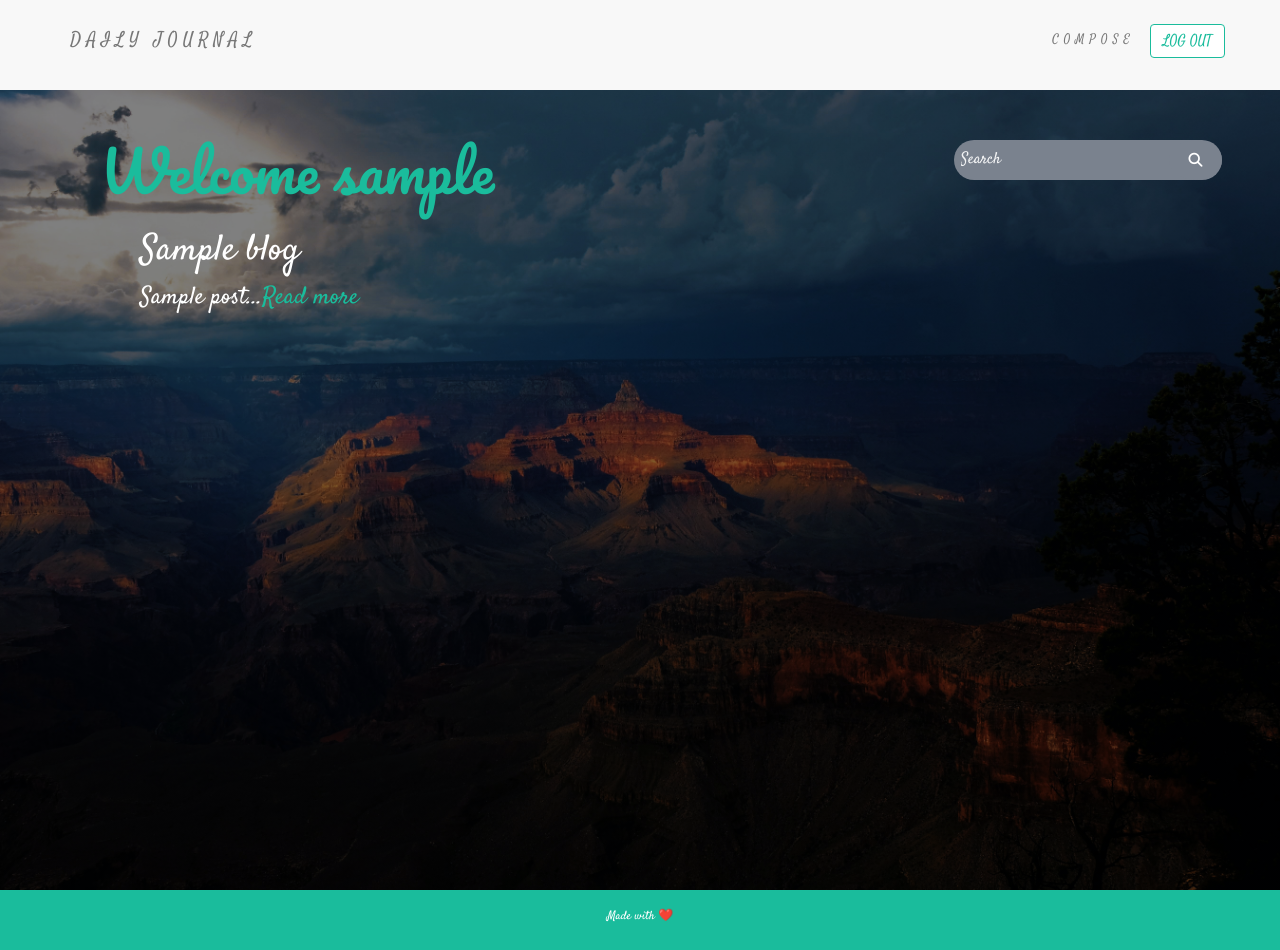
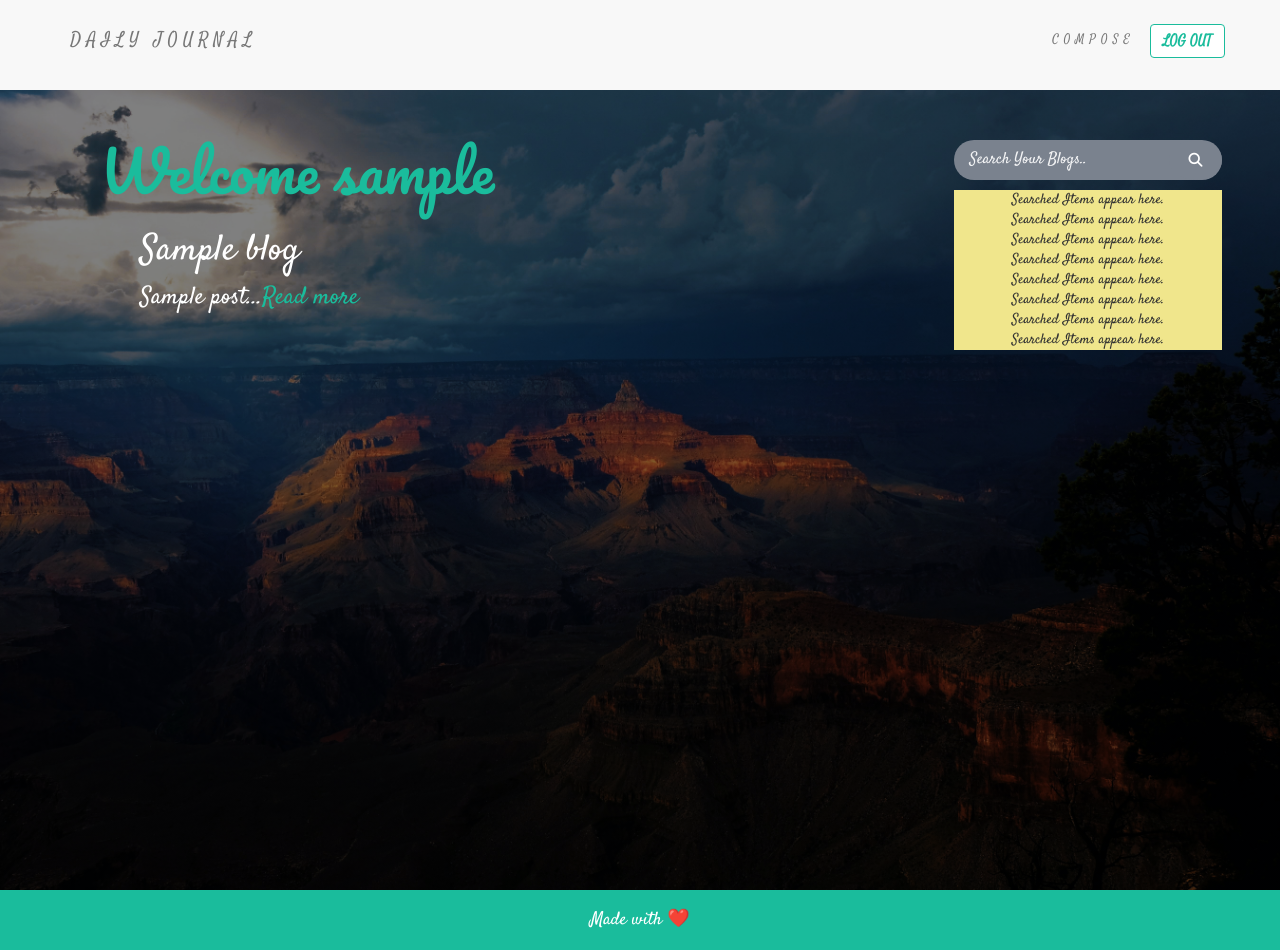
Before and after one commit to Anoushka03/blog-website, a Node project: template views/dashboard.ejs in a window 1280 px wide. Run offline with Node 20 templates, Linux system fonts and the light colour scheme; the template is opened without the code that fills it: most values are stand-ins (such as "Sample title", 1, 10 or a date in 2020); some libraries are stand-ins or nearby versions.

Commit message:
Changes to dashboard

```diff
--- a/public/css/dashcss.css
+++ b/public/css/dashcss.css
@@ -18,21 +18,31 @@
     background-color: rgb(255, 255, 255);
     border: 1px solid #1abc9c;
     color: #1abc9c;
+    font-weight: bold;
 }
 .btn:hover{
     background-color: #1abc9c;
     color: white;
+    font-weight: bold;
 }
 
 footer{
     display: absolute;
     bottom: 0;
 }
+
+.searched{
+    height: auto;
+    background-color: khaki;
+    width: 70%;
+    margin: auto;
+    margin-top: 10px;
+}
 .menu{
     width: 30%;
     margin-right: 0;
     height: 100vh;
-    float: right;
+    float: left;
     text-align: center;
     padding-top: 50px;
 }
@@ -47,7 +57,7 @@ a,a:hover{
     color: #1abc9c !important;
 }
 .xx{
-    float: right;
+    float: left;
     width: 70%;
     align-items: left;
     /* background-color: cadetblue; */
@@ -102,7 +112,7 @@ footer {
     text-align: center;
     padding-bottom: 60px;
     width: 100%;
-    height: 60px;
+    height: 30px;
     background-color: #1abc9c;
   }
 
@@ -111,6 +121,7 @@ footer {
   font-size: 12px;
   color: #fff;
   padding-top: 18px;
+  font-size: large;
   }
 
   #welcome{
--- a/views/dashboard.ejs
+++ b/views/dashboard.ejs
@@ -9,6 +9,22 @@
     <p id="pp"><%=blogs[i].post.substring(0,100)%>...<a href="/users/posts/<%=blogs[i]._id%>">Read more</a></p>
     <br>
 <%}%>
+</div>
 
+<div class="menu">
+    <div class="search-box">
+      <input class="search-txt" type="text" name="" placeholder="  Search Your Blogs..">
+      <a class="search-btn" href="#"><i class="fa fa-search" aria-hidden="true"></i></a>
+    </div>
+    <div class="searched">
+        Searched Items appear here.<br>
+        Searched Items appear here.<br>
+        Searched Items appear here.<br>
+        Searched Items appear here.<br>
+        Searched Items appear here.<br>
+        Searched Items appear here.<br>
+        Searched Items appear here.<br>
+        Searched Items appear here.<br>
 
+    </div>
 <%- include('partials/footer') %>
--- a/views/partials/headerDashboard.ejs
+++ b/views/partials/headerDashboard.ejs
@@ -28,10 +28,4 @@
   </nav>
 
   <body>
-    <div class="menu">
-      <div class="search-box">
-        <input class="search-txt" type="text" name="" placeholder="Search">
-        <a class="search-btn" href="#"><i class="fa fa-search" aria-hidden="true"></i></a>
-      </div>
-    </div>
     <div class="xx">
```
